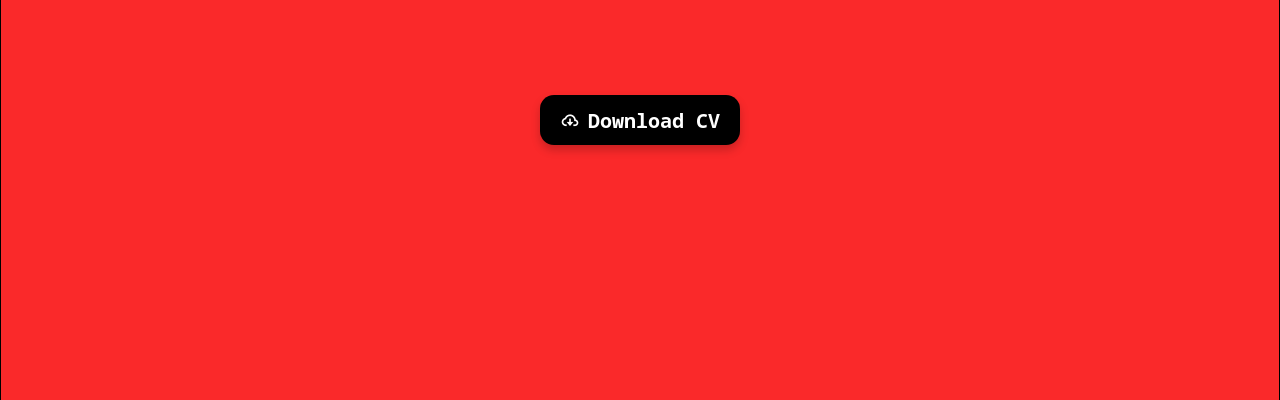
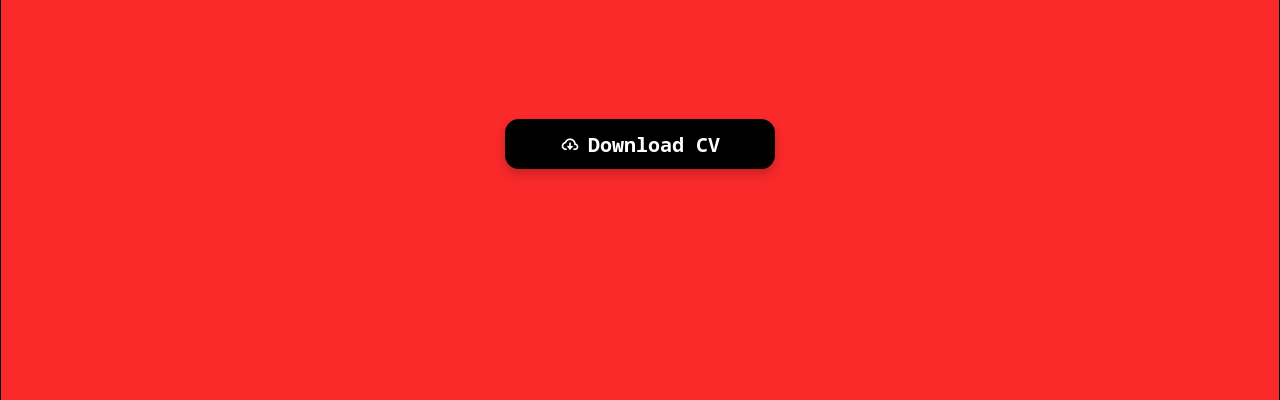
Before and after one commit to MohakAhuja21/portfolio, a plain HTML site: page index.html in a window 1280 px wide. Shown: the part 400-800 px from the top of the page. Drawn offline with nearby package versions, Linux system fonts and the light colour scheme.

Commit message:
changes -> .button

```diff
--- a/style.css
+++ b/style.css
@@ -219,10 +219,10 @@ p{
 .button{
     margin: auto;
     cursor: pointer;
-    top: 65%;
+    top: 68%;
     left: 50%;
     height: 50px;
-    width: 200px;
+    width: 270px;
     background-color: black;
     box-shadow: 0 5px 10px rgba(0,0,0,0.2);
     transform: translate(-50%, -50%);
```
